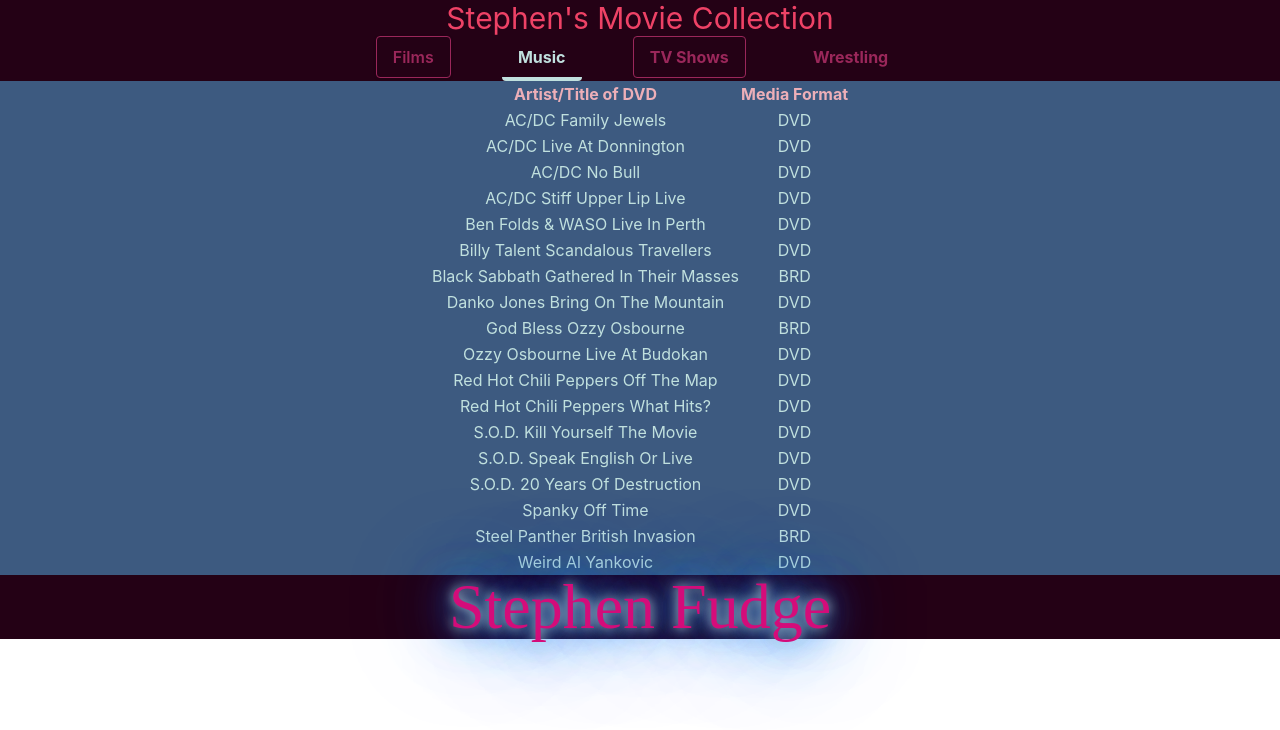
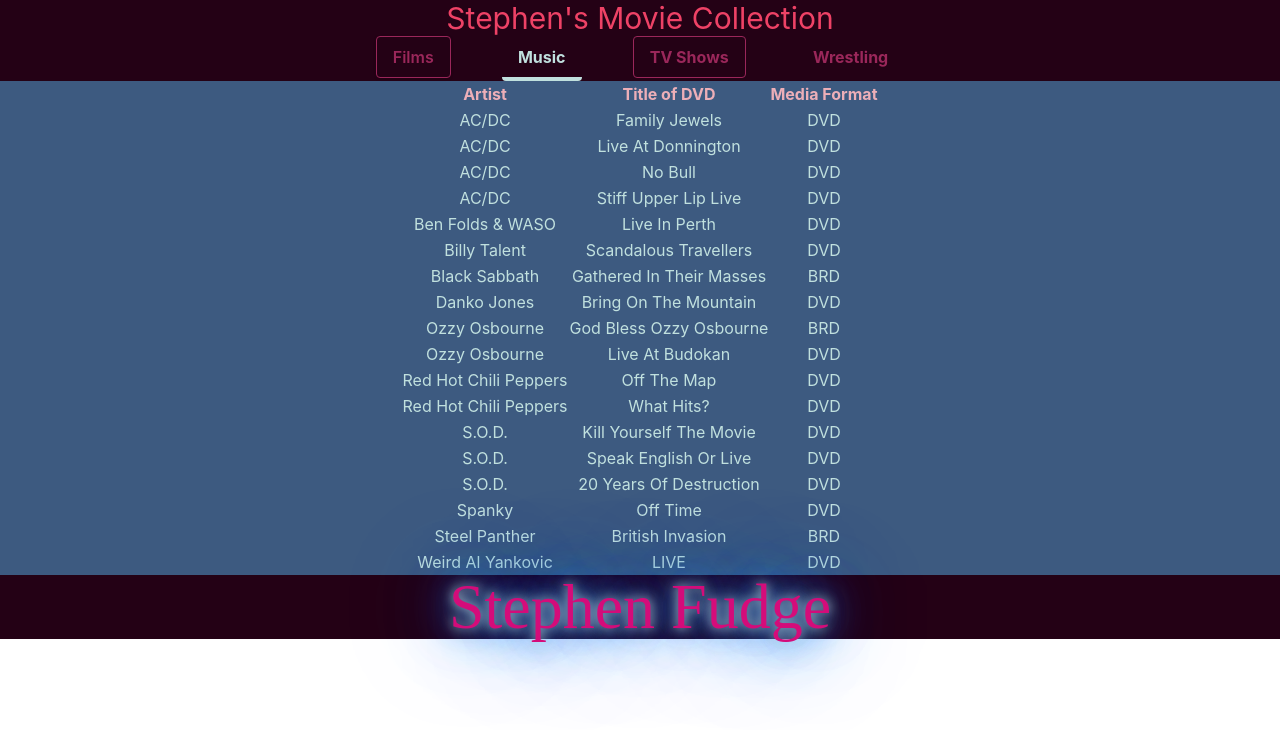
Before and after one commit to stephenfudge/ubiquitous-octo-rotary-phone, a React (Create React App) app: page / in a window 1280 px wide. Shown: the top 730 px of the page. Built offline with nearby package versions, Linux system fonts and the light colour scheme.

Commit message:
changed the way that the music page is displayed

```diff
--- a/src/components/Music.js
+++ b/src/components/Music.js
@@ -27,8 +27,9 @@
         <thead>
           <tr className="text-lightpink">
             <th>
-              Artist/Title of DVD
+              Artist
             </th>
+            <th>Title of DVD</th>
               <th>
                 Media Format
               </th>
@@ -38,6 +39,7 @@
           {music.map((film) =>{
   return (
     <tr  key={film.id}>
+      <td>{film.artist}</td>
     <td>{[film.title]}</td>
     <td>{film.format}</td>
     </tr>
--- a/src/seeds/musicData.js
+++ b/src/seeds/musicData.js
@@ -1,58 +1,76 @@
 
 const music =
 [{
-    "title": "AC/DC Family Jewels",
+    "artist": "AC/DC",
+    "title": "Family Jewels",
     "format": "DVD"
   },{
-    "title": "AC/DC Live At Donnington",
+    "artist": "AC/DC",
+    "title": "Live At Donnington",
     "format": "DVD"
   },{
-    "title": "AC/DC No Bull",
+    "artist": "AC/DC",
+    "title": "No Bull",
     "format": "DVD"
   },{
-    "title": "AC/DC Stiff Upper Lip Live",
+    "artist": "AC/DC",
+    "title": "Stiff Upper Lip Live",
     "format": "DVD"
   },{
-    "title": "Ben Folds & WASO Live In Perth",
+    "artist": "Ben Folds & WASO",
+    "title": "Live In Perth",
     "format": "DVD"
   },{
-    "title": "Billy Talent Scandalous Travellers",
+    "artist": "Billy Talent",
+    "title": "Scandalous Travellers",
     "format": "DVD"
   },{
-    "title": "Black Sabbath Gathered In Their Masses",
+    "artist": "Black Sabbath",
+    "title": "Gathered In Their Masses",
     "format": "BRD"
   },{
-    "title": "Danko Jones Bring On The Mountain",
+    "artist": "Danko Jones",
+    "title": "Bring On The Mountain",
     "format": "DVD"
   },{
+    "artist": "Ozzy Osbourne",
     "title": "God Bless Ozzy Osbourne",
     "format": "BRD"
   },{
-    "title": "Ozzy Osbourne Live At Budokan",
+    "artist": "Ozzy Osbourne",
+    "title": "Live At Budokan",
     "format": "DVD"
   },{
-    "title": "Red Hot Chili Peppers Off The Map",
+    "artist": "Red Hot Chili Peppers",
+    "title": "Off The Map",
     "format": "DVD"
   },{
-    "title": "Red Hot Chili Peppers What Hits?",
+    "artist": "Red Hot Chili Peppers",
+    "title": "What Hits?",
     "format": "DVD"
   },{
-    "title": "S.O.D. Kill Yourself The Movie",
+    "artist": "S.O.D.",
+    "title": "Kill Yourself The Movie",
     "format": "DVD"
   },{
-    "title": "S.O.D. Speak English Or Live",
+    "artist": "S.O.D.",
+    "title": "Speak English Or Live",
     "format": "DVD"
   },{
-    "title": "S.O.D. 20 Years Of Destruction",
+    "artist": "S.O.D.",
+    "title": "20 Years Of Destruction",
     "format": "DVD"
   },{
-    "title": "Spanky Off Time",
+    "artist": "Spanky",
+    "title": "Off Time",
     "format": "DVD"
   },{
-    "title": "Steel Panther British Invasion",
+    "artist": "Steel Panther",
+    "title": "British Invasion",
     "format": "BRD"
   },{
-    "title": "Weird Al Yankovic",
+    "artist": "Weird Al Yankovic",
+    "title": "LIVE",
     "format": "DVD"
   }]
 
```
